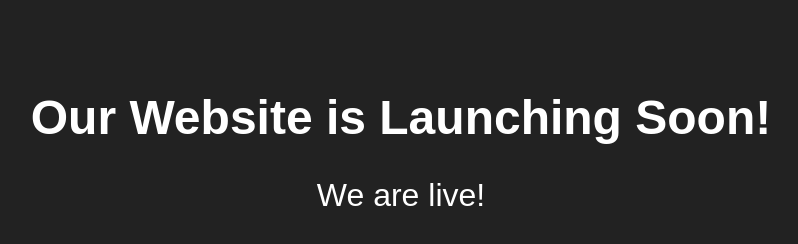
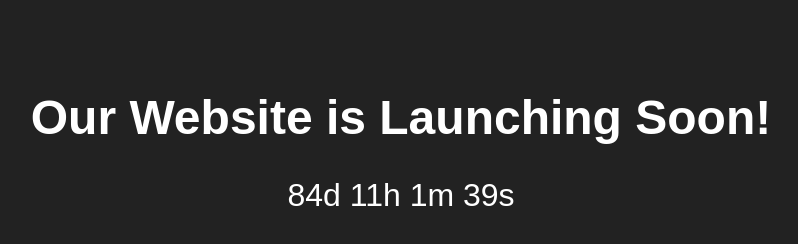
Before and after one commit to Promattress/Promattress.github.io, a plain HTML site: page index.html in a window 1280 px wide. Shown: the whole page, without its empty margins (239-1037 px from the left). Drawn offline with Linux system fonts and the light colour scheme.

Commit message:
Update index.html

```diff
--- a/index.html
+++ b/index.html
@@ -27,7 +27,7 @@
 
     <script>
         function countdownTimer() {
-            const launchDate = new Date("2024-06-01T00:00:00").getTime();
+            const launchDate = new Date("2025-06-07T00:00:00").getTime();
             const timer = setInterval(() => {
                 const now = new Date().getTime();
                 const timeLeft = launchDate - now;
```
